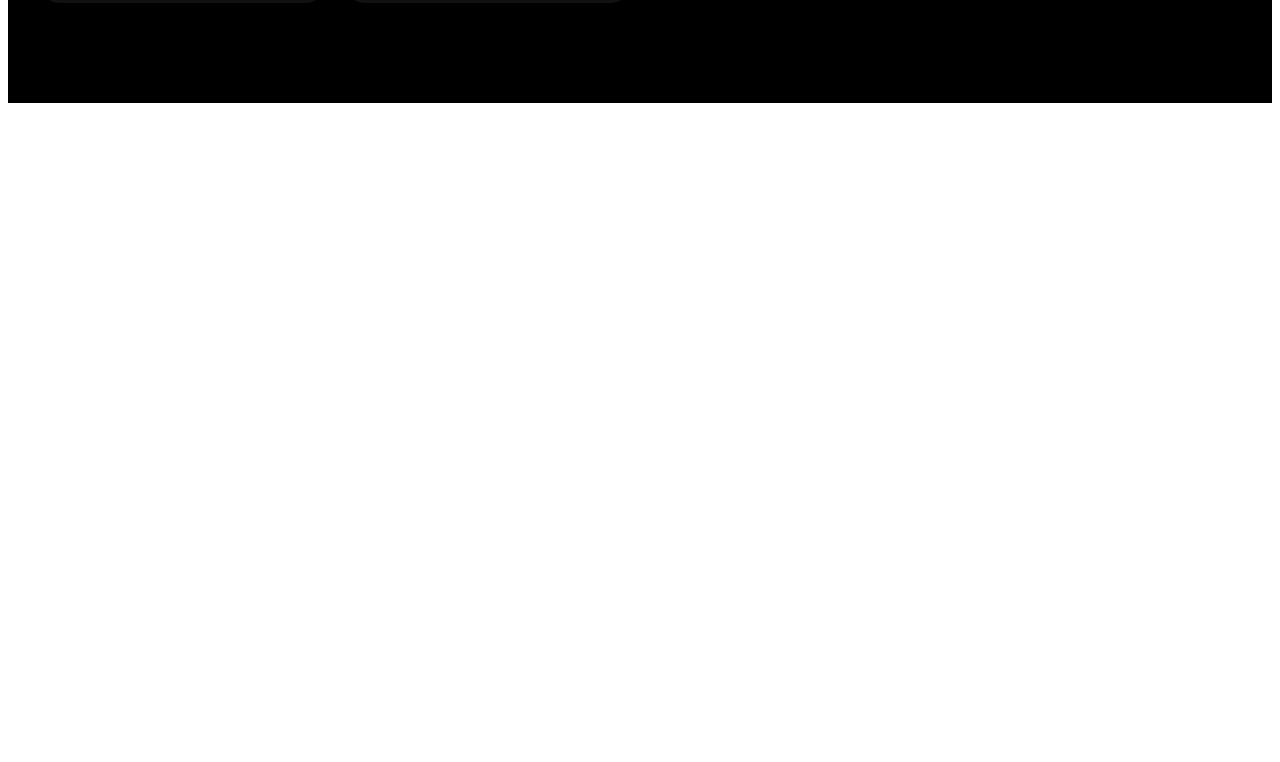
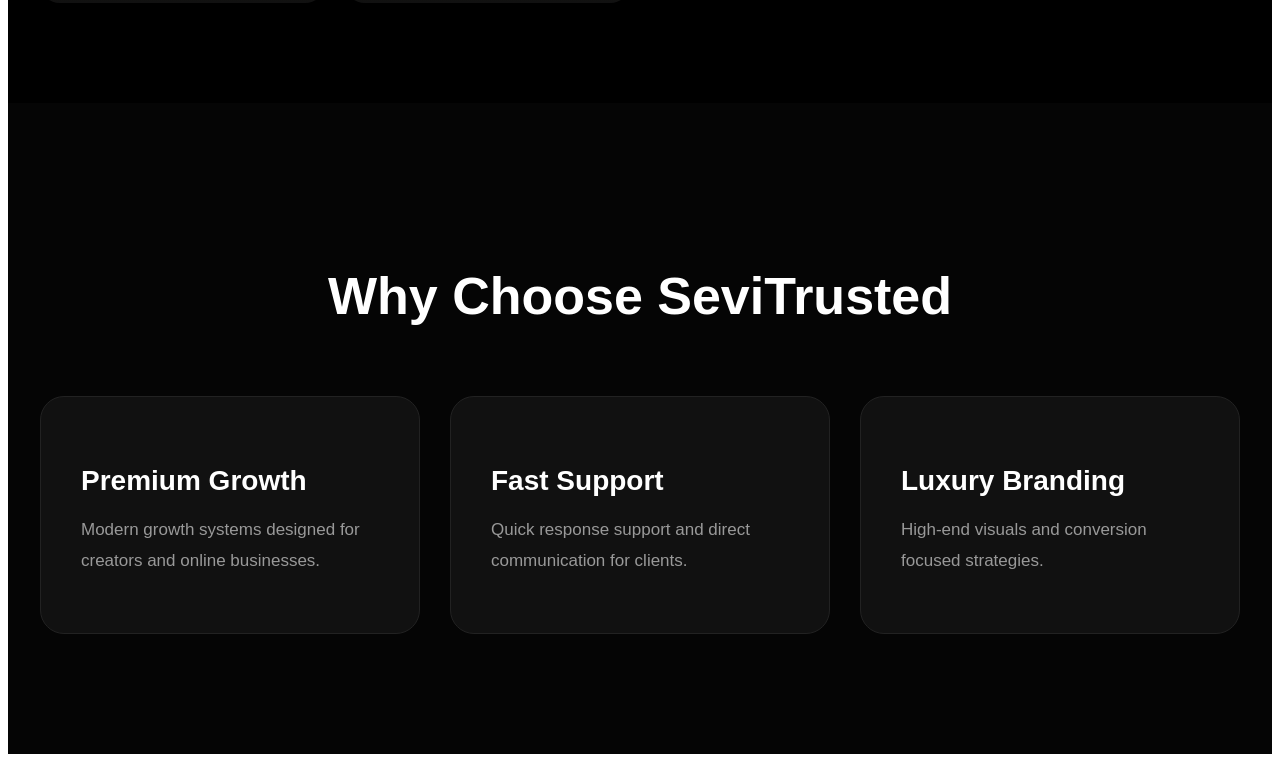
Before and after one commit to dipar2848-byte/Sevitrusted-, a React (Vite) app: page / in a window 1280 px wide. Shown: the part 1470-2232 px from the top of the page. Before the commit the page ends 1581 px from the top, so only its background shows below. Built offline with nearby package versions, Linux system fonts and the light colour scheme.

Commit message:
Update App.jsx

```diff
--- a/src/App.jsx
+++ b/src/App.jsx
@@ -134,6 +134,71 @@
               ))}
             </div>
           </section>
+<section
+  style={{
+    padding: '120px 20px',
+    background: '#050505',
+  }}
+>
+  <h2
+    style={{
+      textAlign: 'center',
+      fontSize: '52px',
+      marginBottom: '70px',
+    }}
+  >
+    Why Choose SeviTrusted
+  </h2>
+
+  <div
+    style={{
+      display: 'grid',
+      gridTemplateColumns: 'repeat(auto-fit,minmax(280px,1fr))',
+      gap: '30px',
+      maxWidth: '1200px',
+      margin: 'auto',
+    }}
+  >
+    {[
+      {
+        title: 'Premium Growth',
+        text: 'Modern growth systems designed for creators and online businesses.',
+      },
+      {
+        title: 'Fast Support',
+        text: 'Quick response support and direct communication for clients.',
+      },
+      {
+        title: 'Luxury Branding',
+        text: 'High-end visuals and conversion focused strategies.',
+      },
+    ].map((item, i) => (
+      <div
+        key={i}
+        style={{
+          background: '#111',
+          padding: '40px',
+          borderRadius: '24px',
+          border: '1px solid #222',
+        }}
+      >
+        <h3 style={{ fontSize: '28px', marginBottom: '18px' }}>
+          {item.title}
+        </h3>
+
+        <p
+          style={{
+            color: '#999',
+            lineHeight: 1.8,
+            fontSize: '17px',
+          }}
+        >
+          {item.text}
+        </p>
+      </div>
+    ))}
+  </div>
+</section>
         </>
       ) : (
         <div style={styles.formWrapper}>
```
